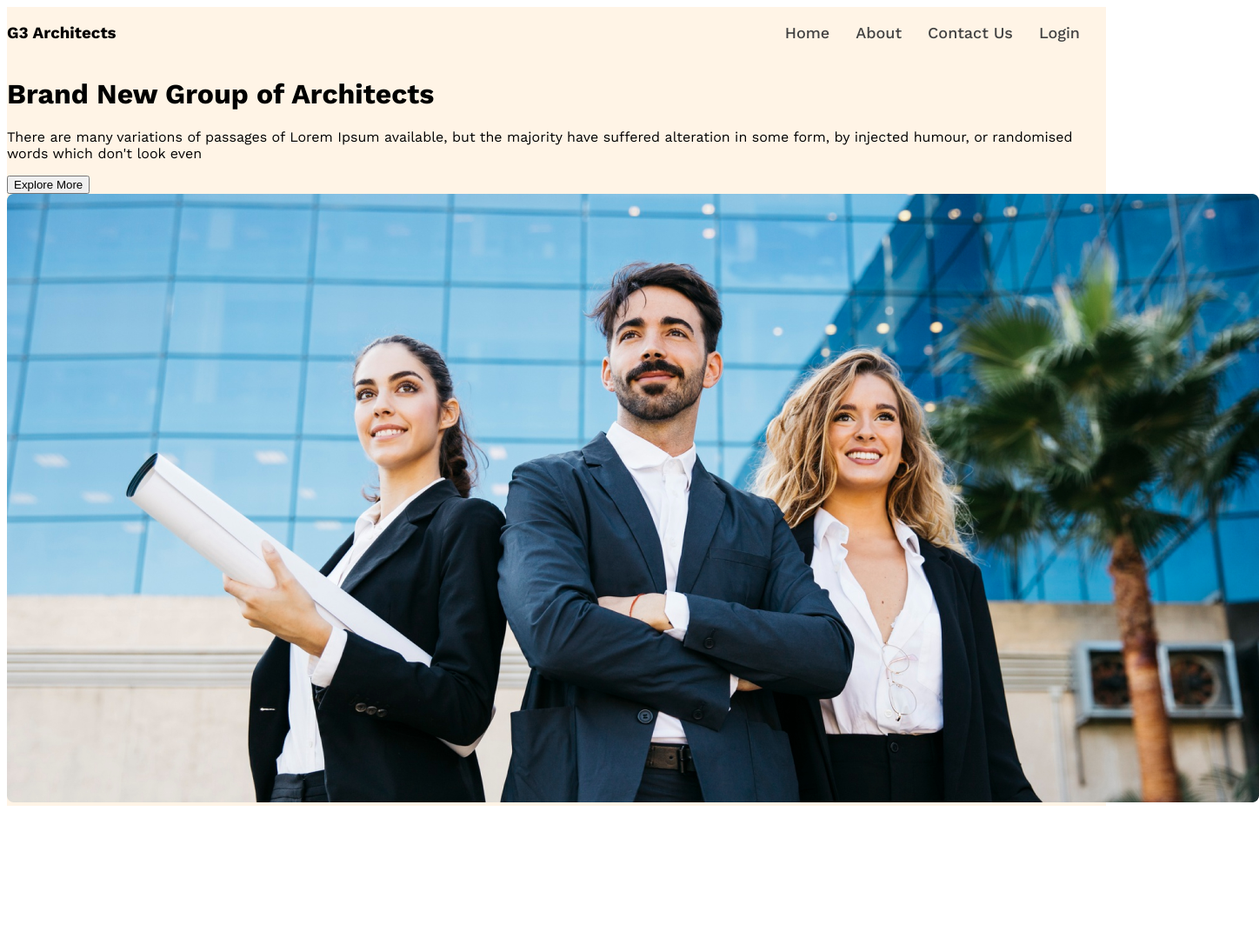
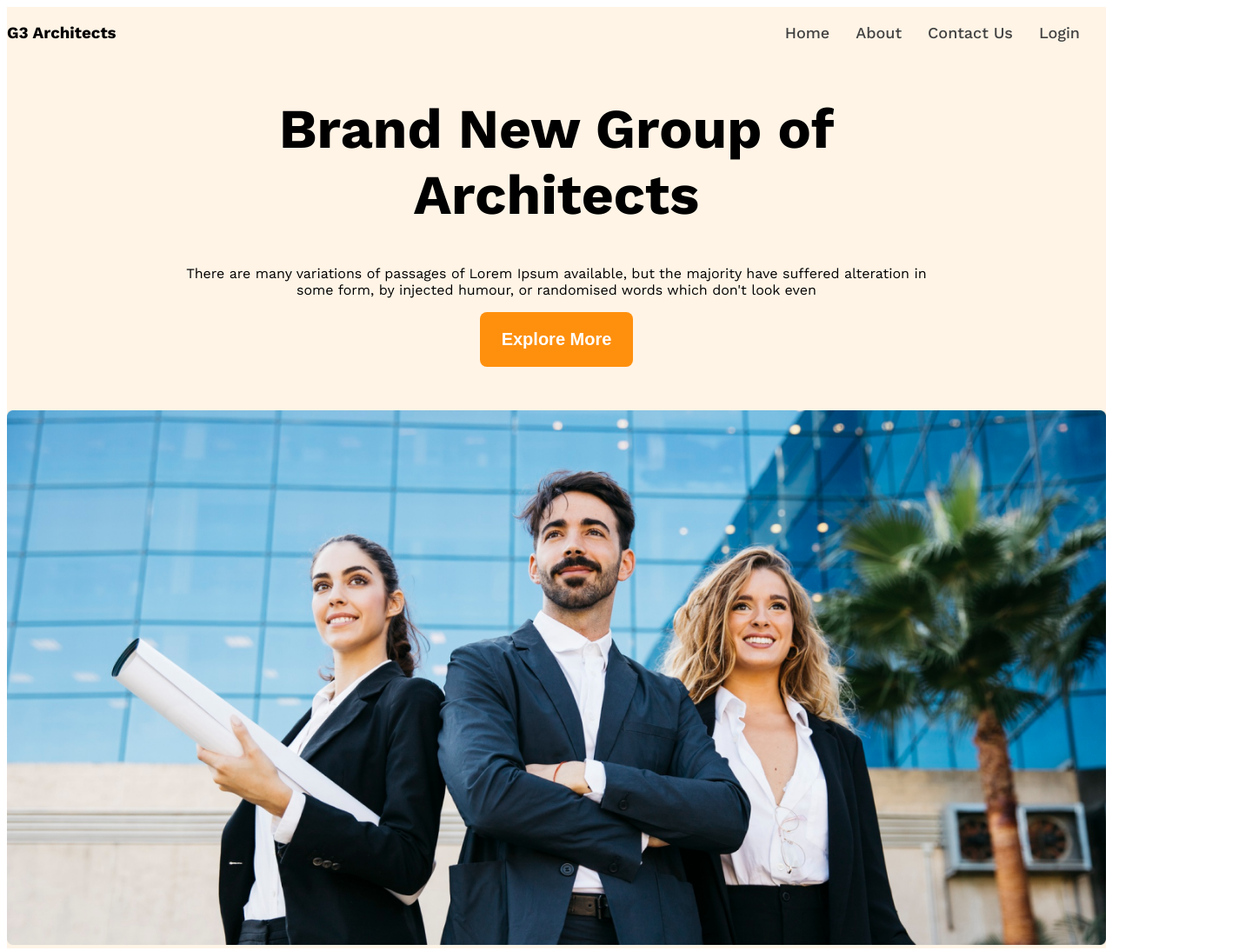
Before and after one commit to yakubbhuiyan05/g3-architects-website, a plain HTML site: page index.html in a window 1280 px wide. Shown: the whole page at 87% size, 1448 px wide, since content can reach past the window. Before the commit the page ends 935 px from the top, so only its background shows below. Drawn offline with nearby package versions, Linux system fonts and the light colour scheme.

Commit message:
complete header part

```diff
--- a/index.html
+++ b/index.html
@@ -20,11 +20,15 @@
             </nav>
         </div>
         <div class="banner">
-            <h1 class="banner-title">Brand New
-                Group of Architects </h1>
-            <p class="banner-description">There are many variations of passages of Lorem Ipsum available, but the majority have suffered alteration in some form, by injected humour, or randomised words which don't look even</p>
-            <button class="btn-primary">Explore More</button>
-            <img src="images/banner.png" alt="banner-image">
+            <div class="banner-content">
+                <h1 class="banner-title">Brand New
+                    Group of Architects </h1>
+                <p class="banner-description">There are many variations of passages of Lorem Ipsum available, but the majority have suffered alteration in some form, by injected humour, or randomised words which don't look even</p>
+                <button class="btn-primary">Explore More</button>
+            </div>
+            <div class="banner-image">
+                <img src="images/banner.png" alt="banner-image">
+            </div>
         </div>
     </header>
     <main>
--- a/styles/architects.css
+++ b/styles/architects.css
@@ -13,6 +13,15 @@ body {
 /**************** shared styles ***************/
 .display-flex{
     display: flex;
+}
+.btn-primary{
+    background-color: #FF900E;
+    color: #FFFFFF;
+    padding: 20px 25px;
+    font-weight: 600;
+    font-size: 1.25rem;
+    border-radius: 8px;
+    border: none;
 }
 /* dark-02 */
 .text-grey{
@@ -52,3 +61,25 @@ body {
     max-width: 1440px;
     margin: 0 auto;
 }
+
+/* Banner related styles */
+.banner-content{
+    max-width: 862px;
+    margin: 0 auto;
+    text-align: center;
+    margin-bottom: 50px;
+}
+.banner-title{
+    font-weight: 700;
+    font-size: 4rem;
+}
+.banner-image img{
+    width: 100%;
+
+}
+/* responsive media query */
+@media screen and (max-width: 576px) {
+    .nav-bar, .nav-links {
+        flex-direction: column;
+    }
+}
```
